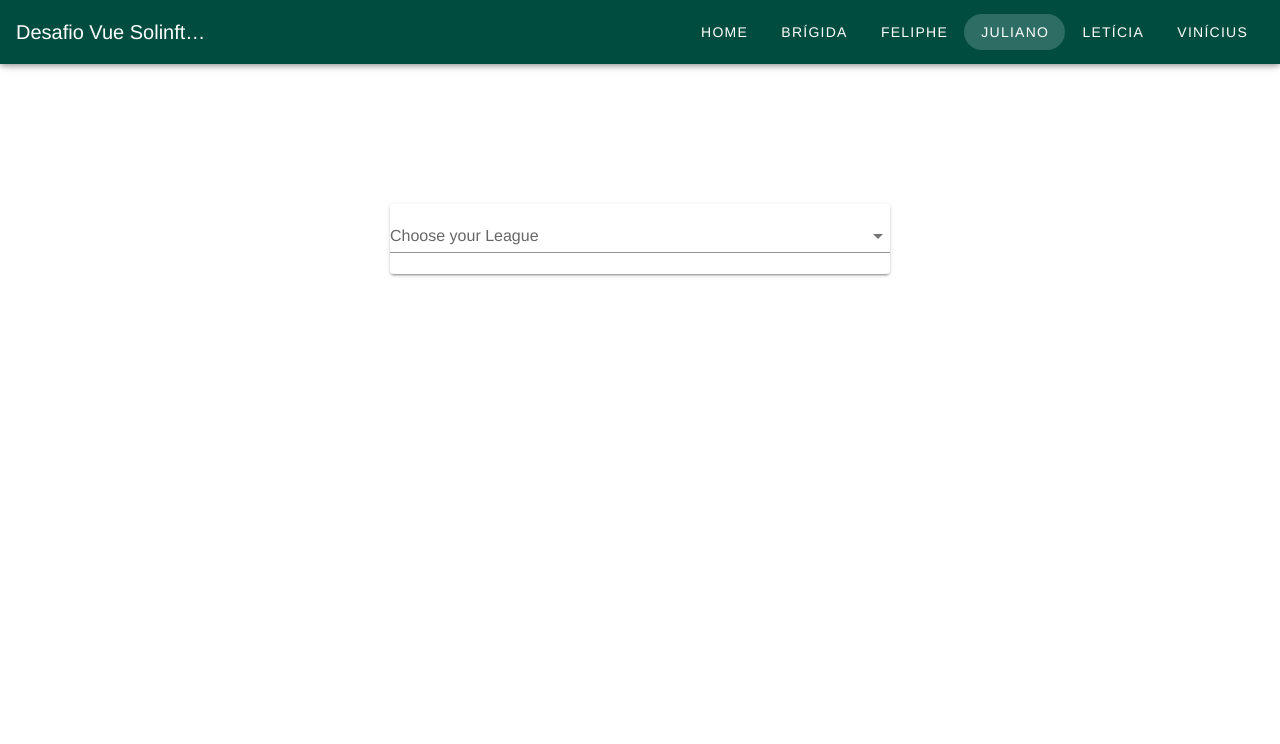
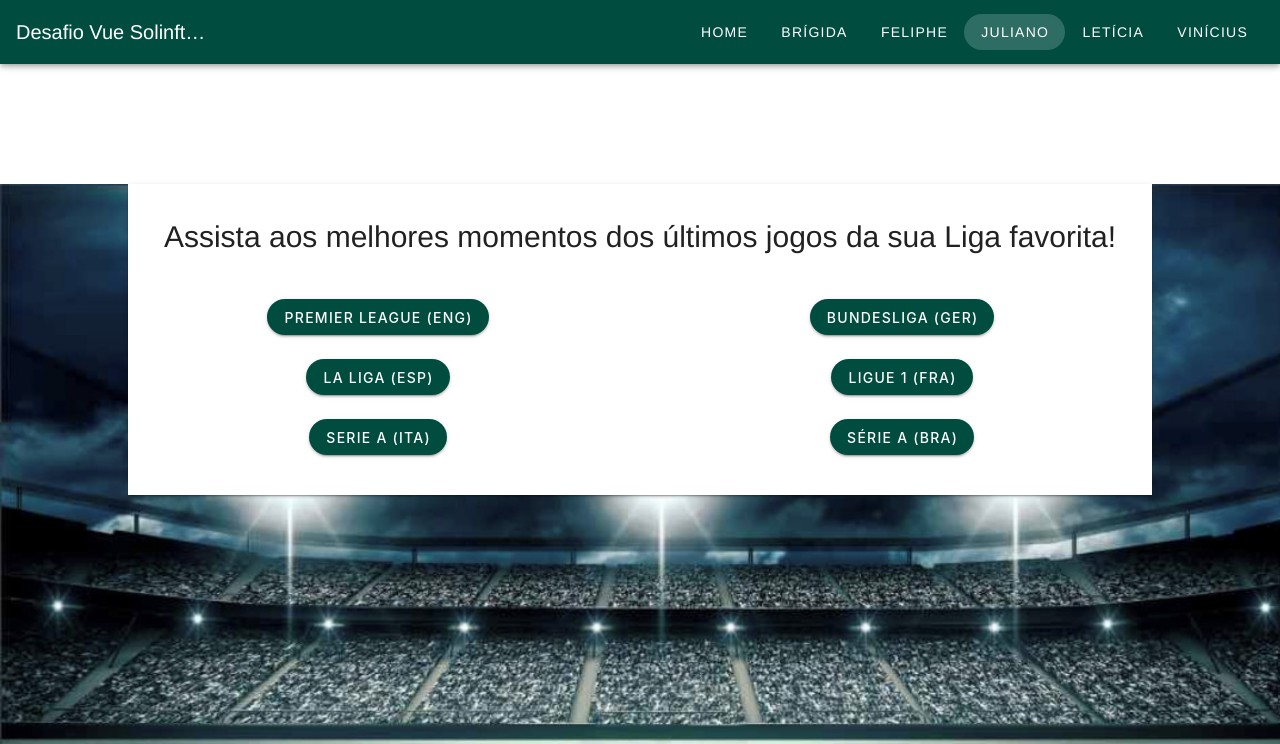
Before and after one commit to feliphevs/desafio-vue, a Vue app: page /juliano in a window 1280 px wide. Shown: the top 744 px of the page. Built offline with nearby package versions, Linux system fonts and the light colour scheme; what vue-the-mask would draw is missing.

Commit message:
new asset

```diff
--- a/src/views/Juliano.vue
+++ b/src/views/Juliano.vue
@@ -1,30 +1,47 @@
 <template>
-  <v-app>
-    <v-card width="500" class="mx-auto mt-5">
-      <v-select
-        :items="[
-          'Premier League',
-          'La Liga',
-          'Serie A (ITA)',
-          'Bundesliga',
-          'Ligue 1',
-          'Série A (BRA)',
-        ]"
-        label="Choose your League"
-      >
-        <template v-slot:item="{ item, attrs, on }">
-          <v-list-item v-bind="attrs" v-on="on">
-            <v-list-item-title :id="attrs" v-text="item"></v-list-item-title>
-          </v-list-item>
-          <v-btn color="success" @click="getLeague"> Get videos! </v-btn>
-        </template>
-      </v-select>
+  <v-app class="page">
+    <v-card class="mx-auto" tile>
+      <div>
+        <p class="father">
+          Assista aos melhores momentos dos últimos jogos da sua Liga favorita!
+        </p>
+        <span class="espaco"></span>
+        <v-row>
+          <v-col col="6">
+            <div class="pl">
+              <v-btn rounded color="#004D40" dark @click="getLeague1()">Premier League (ENG)</v-btn>
+            </div>
+            <span class="espaco"></span>
+            <div>
+              <v-btn rounded color="#004D40" dark @click="getLeague2()">La Liga (ESP)</v-btn>
+            </div>
+            <span class="espaco"></span>
+            <div>
+              <v-btn rounded color="#004D40" dark @click="getLeague3()">Serie A (ITA)</v-btn>
+            </div>
+          </v-col>
+          <v-col col="6">
+            <div>
+              <v-btn rounded color="#004D40" dark @click="getLeague4()">Bundesliga (GER)</v-btn>
+            </div>
+            <span class="espaco"></span>
+            <div>
+              <v-btn rounded color="#004D40" dark @click="getLeague5()">Ligue 1 (FRA)</v-btn>
+            </div>
+            <span class="espaco"></span>
+            <div>
+              <v-btn rounded color="#004D40" dark @click="getLeague6()">Série A (BRA)</v-btn>
+            </div>
+          </v-col>
+        </v-row>
+      </div>
     </v-card>
-    <div class="wrapper" v-if="this.exibir">
-      <div class="h_iframe">
-        <!-- a transparent image is preferable -->
-        <img class="ratio" src="http://placehold.it/16x9" />
-        <iframe :src="image" frameborder="50" allowfullscreen></iframe>
+    <div>
+      <div class="wrapper" v-if="exibir">
+        <div class="h_iframe">
+          <img class="ratio" src="http://placehold.it/16x9" />
+          <iframe :src="image" frameborder="50" allowfullscreen></iframe>
+        </div>
       </div>
     </div>
   </v-app>
@@ -33,24 +50,94 @@
 <script>
 export default {
   data: () => ({
-    bars: [{ class: "" }],
     image: "",
     exibir: false,
   }),
   methods: {
-    async getLeague() {
+    async getLeague1() {
       const response = await fetch("https://www.scorebat.com/video-api/v3/");
       const retorno = await response.json();
-      this.image = retorno.response[0].matchviewUrl;
-      this.exibir = true;
+      var matchId1 = 0;
+      if (retorno.response[matchId1].competition === "ENGLAND: Premier League") {
+        this.image = retorno.response[matchId1].competitionUrl;
+        this.exibir = true;
+        matchId1++;
+      }
+    },
+    async getLeague2() {
+      const response = await fetch("https://www.scorebat.com/video-api/v3/");
+      const retorno = await response.json();
+      var matchId2 = 0;
+      if (retorno.response[matchId2].competition === "SPAIN: La Liga") {
+        this.image = retorno.response[matchId2].competitionUrl;
+        this.exibir = true;
+        matchId2++;
+      }
+    },
+    async getLeague3() {
+      const response = await fetch("https://www.scorebat.com/video-api/v3/");
+      const retorno = await response.json();
+      var matchId2 = 0;
+      if (retorno.response[matchId2].competition === "ITALY: Serie A") {
+        this.image = retorno.response[matchId2].competitionUrl;
+        this.exibir = true;
+        matchId2++;
+      }
+    },
+    async getLeague4() {
+      const response = await fetch("https://www.scorebat.com/video-api/v3/");
+      const retorno = await response.json();
+      var matchId2 = 0;
+      if (retorno.response[matchId2].competition === "GERMANY: Bundesliga") {
+        this.image = retorno.response[matchId2].competitionUrl;
+        this.exibir = true;
+        matchId2++;
+      }
+    },
+    async getLeague5() {
+      const response = await fetch("https://www.scorebat.com/video-api/v3/");
+      const retorno = await response.json();
+      var matchId2 = 0;
+      if (retorno.response[matchId2].competition === "FRANCE: Ligue 1") {
+        this.image = retorno.response[matchId2].competitionUrl;
+        this.exibir = true;
+        matchId2++;
+      }
+    },
+    async getLeague6() {
+      const response = await fetch("https://www.scorebat.com/video-api/v3/");
+      const retorno = await response.json();
+      var matchId2 = 0;
+      if (retorno.response[matchId2].competition === "BRAZIL: Serie A") {
+        this.image = retorno.response[matchId2].competitionUrl;
+        this.exibir = true;
+        matchId2++;
+      }
     },
   },
 };
 </script>
 
 <style scoped>
+.page {
+  background-image: url(../assets/fut.png);
+  background-repeat: no-repeat;
+  background-size: cover;
+}
+.father {
+  font-size: 30px;
+  padding-top: 30px;
+}
+.espaco {
+  padding-left: 5px;
+}
+.mx-auto {
+  width: 80%;
+  height: relative;
+  padding-bottom: 40px;
+}
 .wrapper {
-  width: 100%;
+  width: 80%;
   height: 100%;
   margin: 0 auto;
   background: #ccc;
```
Also changed, not shown: src/assets/fut.png (added), 1 other file (tests, documents, lock files or other folders).
